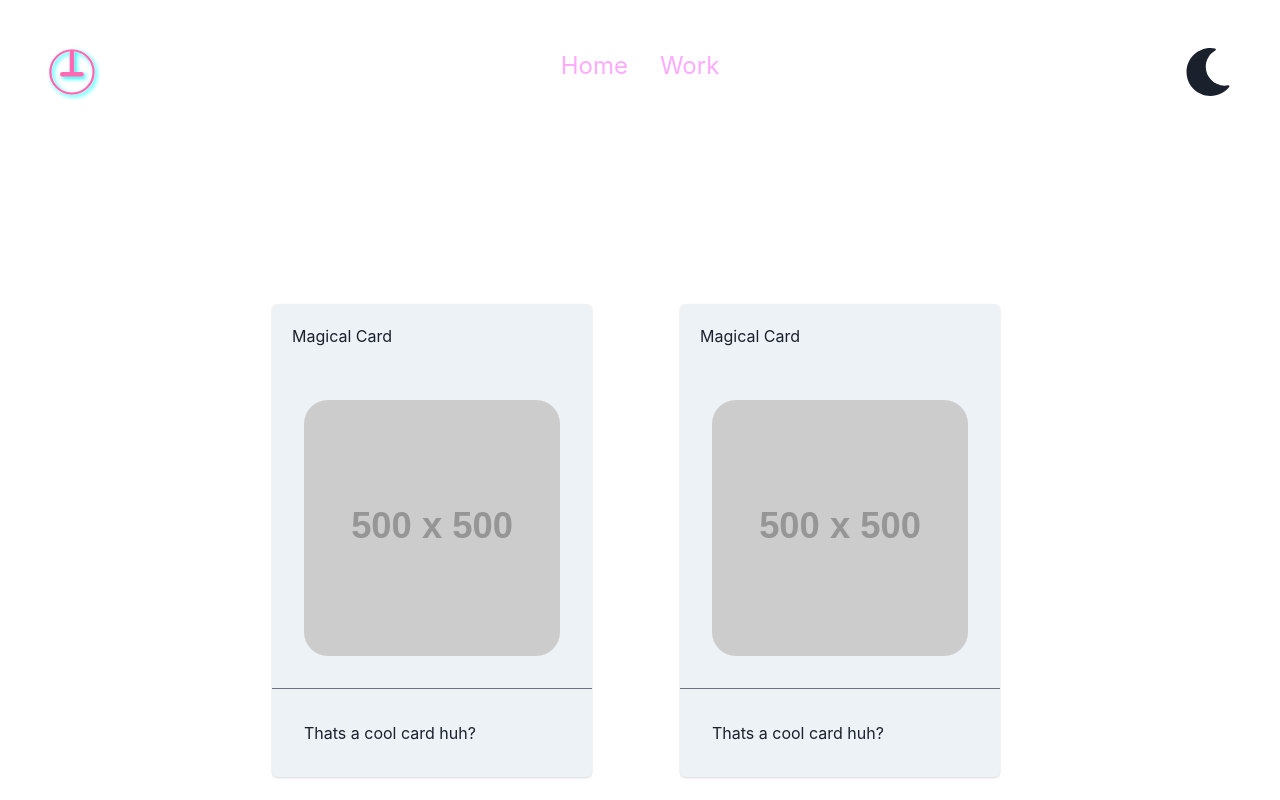
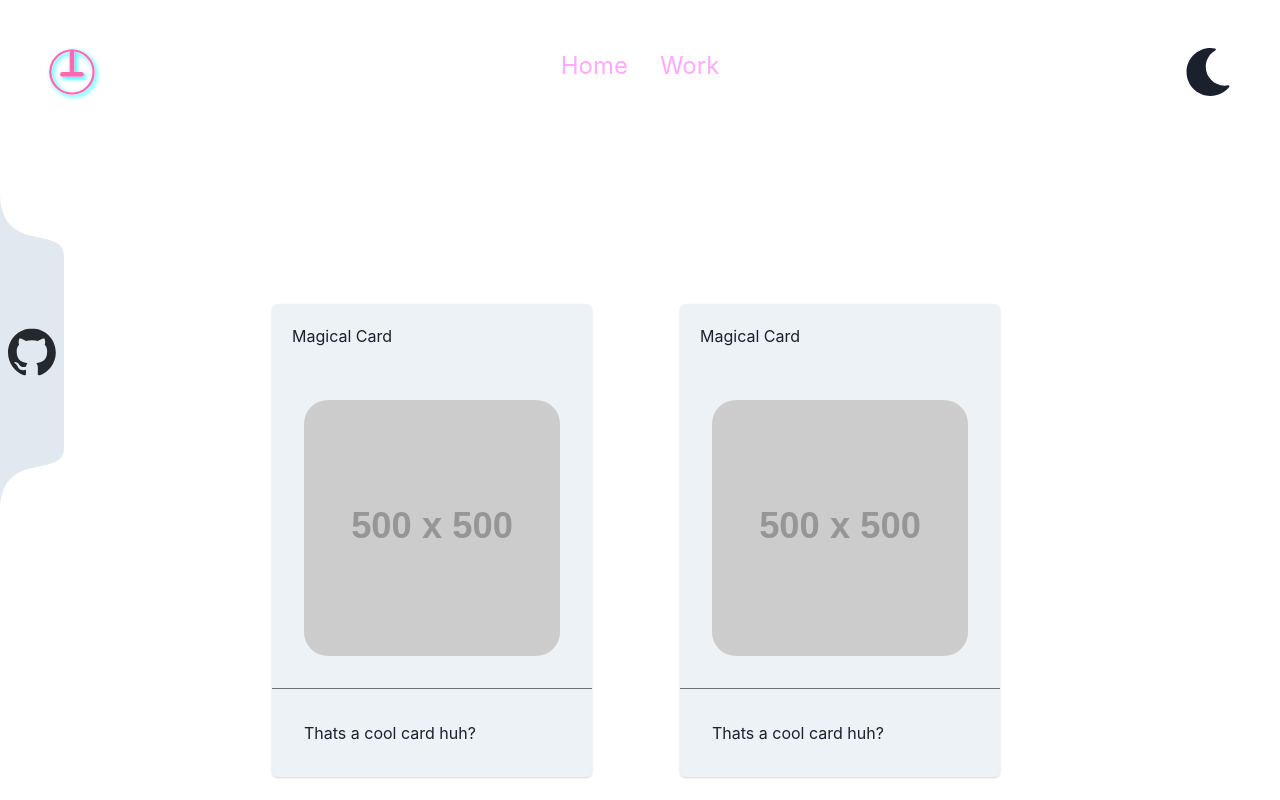
Before and after one commit to Peaceteddie/react-chakra-showcase, a React (Create React App) app: page / in a window 1280 px wide. Shown: the top 800 px of the page. Built offline with nearby package versions, Linux system fonts and the light colour scheme.

Commit message:
Added social media side bar

```diff
--- a/src/Footer.tsx
+++ b/src/Footer.tsx
@@ -1,4 +1,4 @@
-import { Box, Center, useColorModeValue } from "@chakra-ui/react";
+import { Center, useColorModeValue } from "@chakra-ui/react";
 
 export function Footer() {
   const color = useColorModeValue("gray.200", "gray.600");
--- a/src/Root.tsx
+++ b/src/Root.tsx
@@ -1,12 +1,14 @@
 import { Box } from "@chakra-ui/react";
 import { Outlet } from "react-router-dom";
 import { Footer } from "./Footer";
+import Sidebar from "./Sidebar";
 import "./styles/Root.scss";
 import { TopNavBar } from "./TopNavBar";
 
 export const Root = () => (
   <Box>
     <TopNavBar />
+    <Sidebar />
     <Box minHeight={"calc(100vh - 14rem)"}>
       <Outlet />
     </Box>
--- /dev/null
+++ b/src/Sidebar.tsx
@@ -0,0 +1,40 @@
+import { Box, Center, Icon, useColorModeValue } from "@chakra-ui/react";
+import { ReactComponent as GithubIcon } from "./assets/github-mark.svg";
+import { ReactComponent as GithubIconWhite } from "./assets/github-mark-white.svg";
+
+export default function Sidebar() {
+  const size = [12, 14, 16];
+  const smaller = size.map((num) => num / 2);
+
+  const bgColor = useColorModeValue("gray.200", "gray.600");
+  const GHIcon = useColorModeValue(GithubIcon, GithubIconWhite);
+
+  return (
+    <Box left="0" position="fixed" top="12rem" width={size}>
+      <Icon viewBox="0 0 50 50" color={bgColor} height={size} width={size}>
+        <path d="M 0 0 C 0,50 50,25 50,50 H0Z" fill="currentColor" />
+      </Icon>
+      <Center bgColor={bgColor} flexDirection={"column"} padding={smaller}>
+        <a
+          href="https://www.github.com/peaceteddie/"
+          rel="noreferrer"
+          target="_blank"
+          title="Link to my github"
+        >
+          <Icon
+            viewBox="0 0 98 96"
+            height={size}
+            marginBlock={smaller}
+            padding={2}
+            width={size}
+          >
+            <GHIcon />
+          </Icon>
+        </a>
+      </Center>
+      <Icon viewBox="0 100 50 50" color={bgColor} height={size} width={size}>
+        <path d="M 0 150 C 0,100 50,125 50,100 H0" fill="currentColor" />
+      </Icon>
+    </Box>
+  );
+}
```
Also changed, not shown: tsconfig.json (+2 -8 lines), src/assets/github-mark-white.svg (added), src/assets/github-mark.svg (added).
